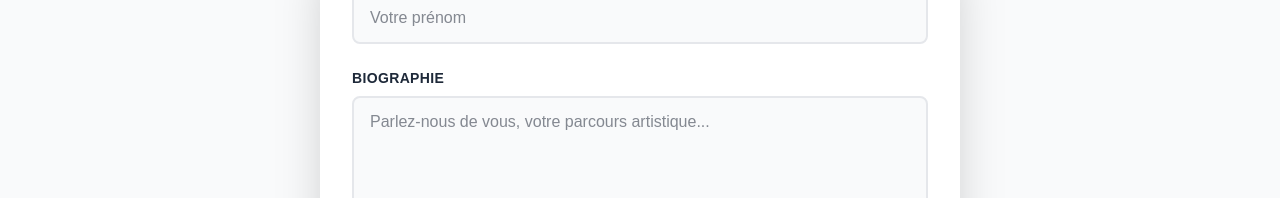
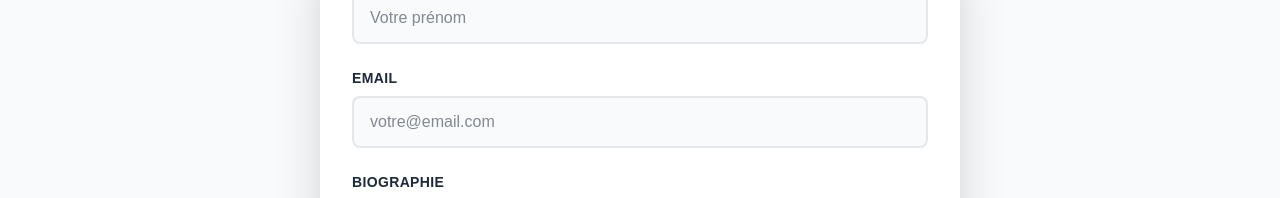
Before and after one commit to Tsakhi26/liberty-art-annuaire, a Next.js app: page /inscription in a window 1280 px wide. Shown: the part 369-567 px from the top of the page. Built offline with nearby package versions, Linux system fonts and the light colour scheme; no server answers; the database is empty.

Commit message:
Ajout du champ email dans le formulaire d'inscription et le modal de modification admin
Co-Authored-By: Claude Opus 4.6 <noreply@anthropic.com>

```diff
--- a/app/admin/page.js
+++ b/app/admin/page.js
@@ -97,6 +97,7 @@ export default function AdminDashboard() {
     setEditingStudent(student)
     setEditFormData({
       name: student.name,
+      email: student.email || '',
       bio: student.bio || '',
       insta_url: student.insta_url || '',
       fb_url: student.fb_url || '',
@@ -150,6 +151,7 @@ export default function AdminDashboard() {
         .from('students')
         .update({
           name: editFormData.name,
+          email: editFormData.email || null,
           bio: editFormData.bio || null,
           insta_url: editFormData.insta_url || null,
           fb_url: editFormData.fb_url || null,
@@ -442,6 +444,17 @@ export default function AdminDashboard() {
                   </div>
 
                   <div className="mb-4">
+                    <label className="block text-gray-900 font-bold mb-2">Email</label>
+                    <input
+                      type="email"
+                      value={editFormData.email}
+                      onChange={(e) => setEditFormData({ ...editFormData, email: e.target.value })}
+                      placeholder="votre@email.com"
+                      className="w-full px-4 py-2 border-2 border-gray-200 rounded-lg focus:outline-none focus:border-liberty-orange text-gray-900"
+                    />
+                  </div>
+
+                  <div className="mb-4">
                     <label className="block text-gray-900 font-bold mb-2">Biographie</label>
                     <textarea
                       value={editFormData.bio}
--- a/app/inscription/page.js
+++ b/app/inscription/page.js
@@ -8,6 +8,7 @@ export default function Inscription() {
   const router = useRouter()
   const [formData, setFormData] = useState({
     name: '',
+    email: '',
     bio: '',
     insta_url: '',
     fb_url: '',
@@ -47,17 +48,30 @@ export default function Inscription() {
         .from('student-photos')
         .getPublicUrl(fileName)
 
+      const { data: existingStudents } = await supabase
+        .from('students')
+        .select('display_order')
+        .order('display_order', { ascending: true })
+        .limit(1)
+
+      let newDisplayOrder = 1
+      if (existingStudents && existingStudents.length > 0 && existingStudents[0].display_order !== null) {
+        newDisplayOrder = existingStudents[0].display_order - 1
+      }
+
       const { error: dbError } = await supabase
         .from('students')
         .insert([
           {
             name: formData.name,
+            email: formData.email || null,
             bio: formData.bio || null,
             insta_url: formData.insta_url || null,
             fb_url: formData.fb_url || null,
             tiktok_url: formData.tiktok_url || null,
             google_drive_url: formData.google_drive_url || null,
             photo_url: publicUrl,
+            display_order: newDisplayOrder,
           },
         ])
 
@@ -108,6 +122,20 @@ export default function Inscription() {
               value={formData.name}
               onChange={(e) => setFormData({ ...formData, name: e.target.value })}
               placeholder="Votre prénom"
+              className="w-full px-4 py-3 text-gray-900 bg-gray-50 border-2 border-gray-200 rounded-lg focus:outline-none focus:border-liberty-orange focus:bg-white transition"
+            />
+          </div>
+
+          {/* Email */}
+          <div className="mb-6">
+            <label className="block text-gray-800 font-bold mb-2 text-sm uppercase tracking-wide">
+              Email
+            </label>
+            <input
+              type="email"
+              value={formData.email}
+              onChange={(e) => setFormData({ ...formData, email: e.target.value })}
+              placeholder="votre@email.com"
               className="w-full px-4 py-3 text-gray-900 bg-gray-50 border-2 border-gray-200 rounded-lg focus:outline-none focus:border-liberty-orange focus:bg-white transition"
             />
           </div>
```
